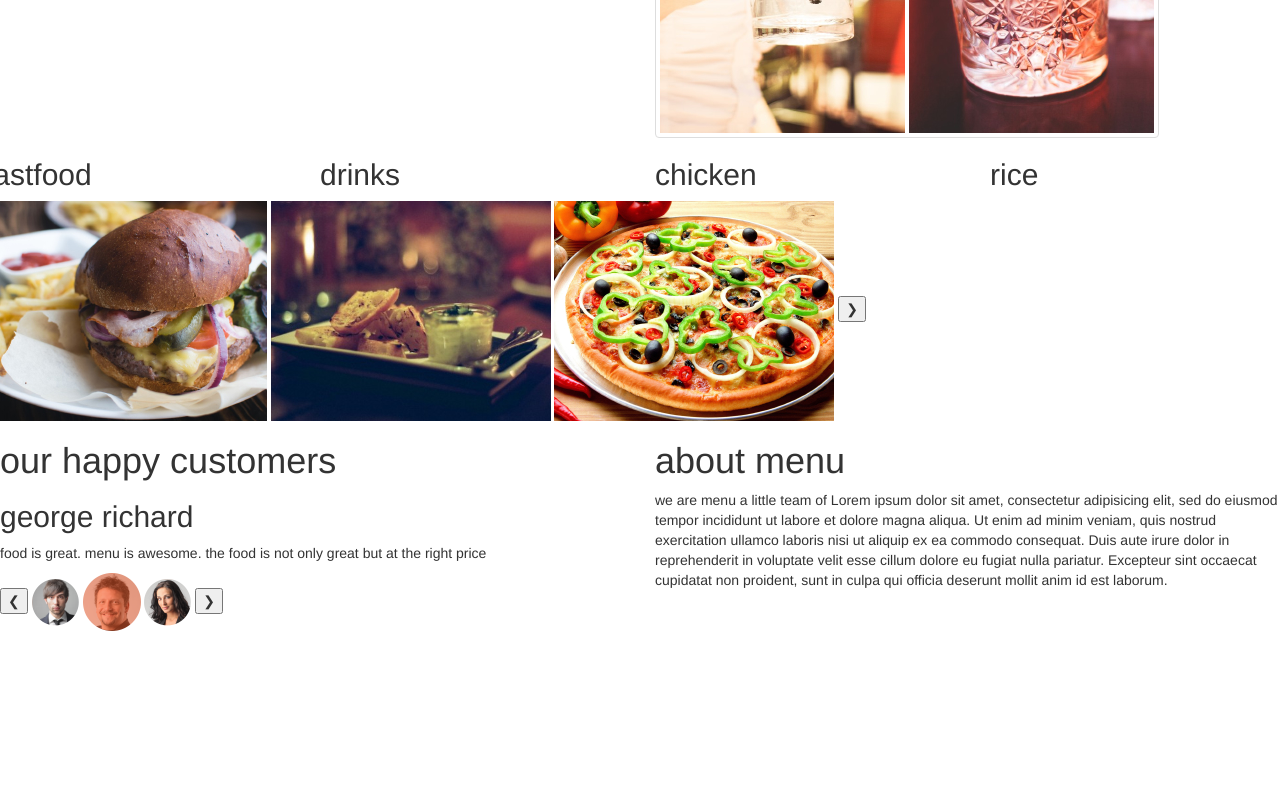
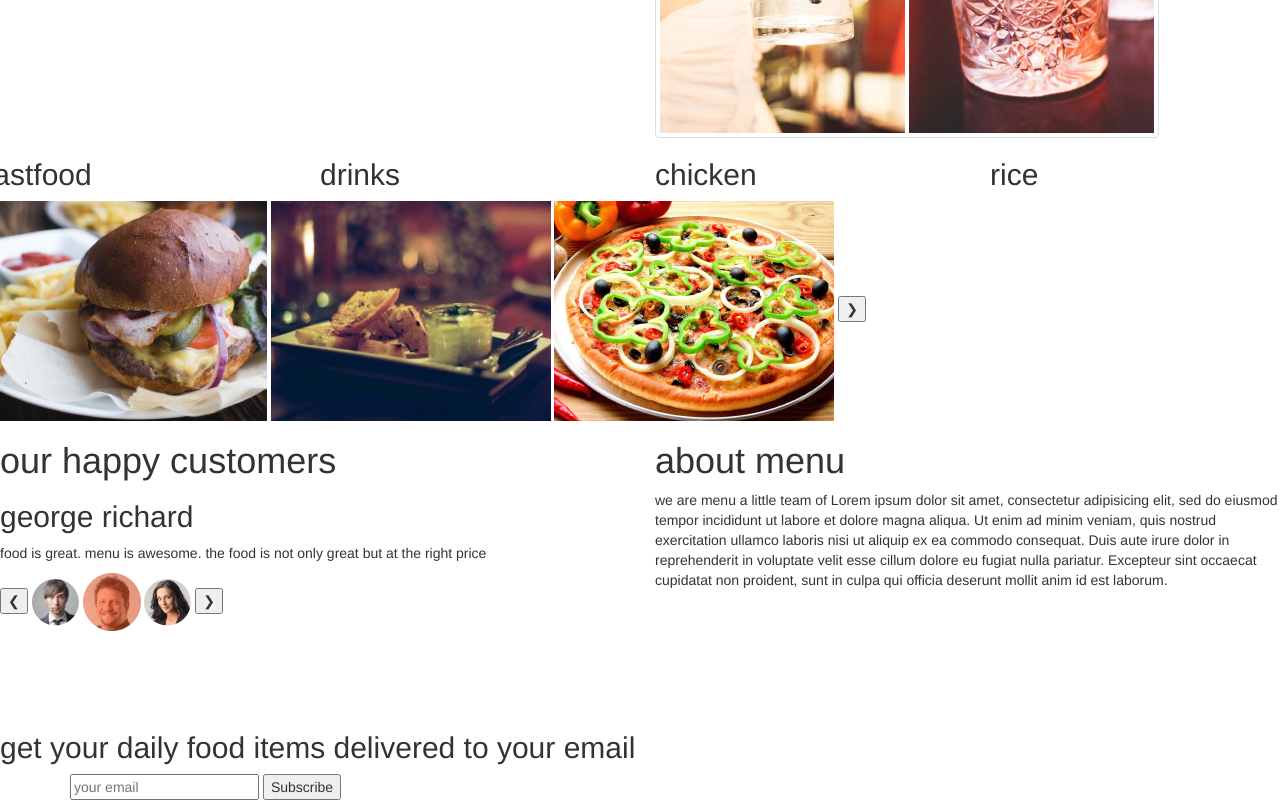
Before and after one commit to paulgaiti97/anitas-restuarant, a plain HTML site: page index.html in a window 1280 px wide. Shown: the part 1453-2253 px from the top of the page. Before the commit the page ends 2084 px from the top, so only its background shows below. Drawn offline with nearby package versions, Linux system fonts and the light colour scheme.

Commit message:
subscription section added

```diff
--- a/index.html
+++ b/index.html
@@ -128,6 +128,19 @@
       </div>
     </section>
 
+    <section id="subscribe">
+      <h2 style="padding-top:80px;">get your daily food items delivered to your email </h2>
+      <div class="subscribe">
+
+      <div class="container">
+          <form action= " action_page.php" id="email2">
+            <input type="text" placeholder="your email" class="email">
+            <input type="button" value="Subscribe" onclick="#" class="btn1">
+          </form>
+      </div>
+    </div>
+    </section>
+
 
   </body>
 </html>
```
